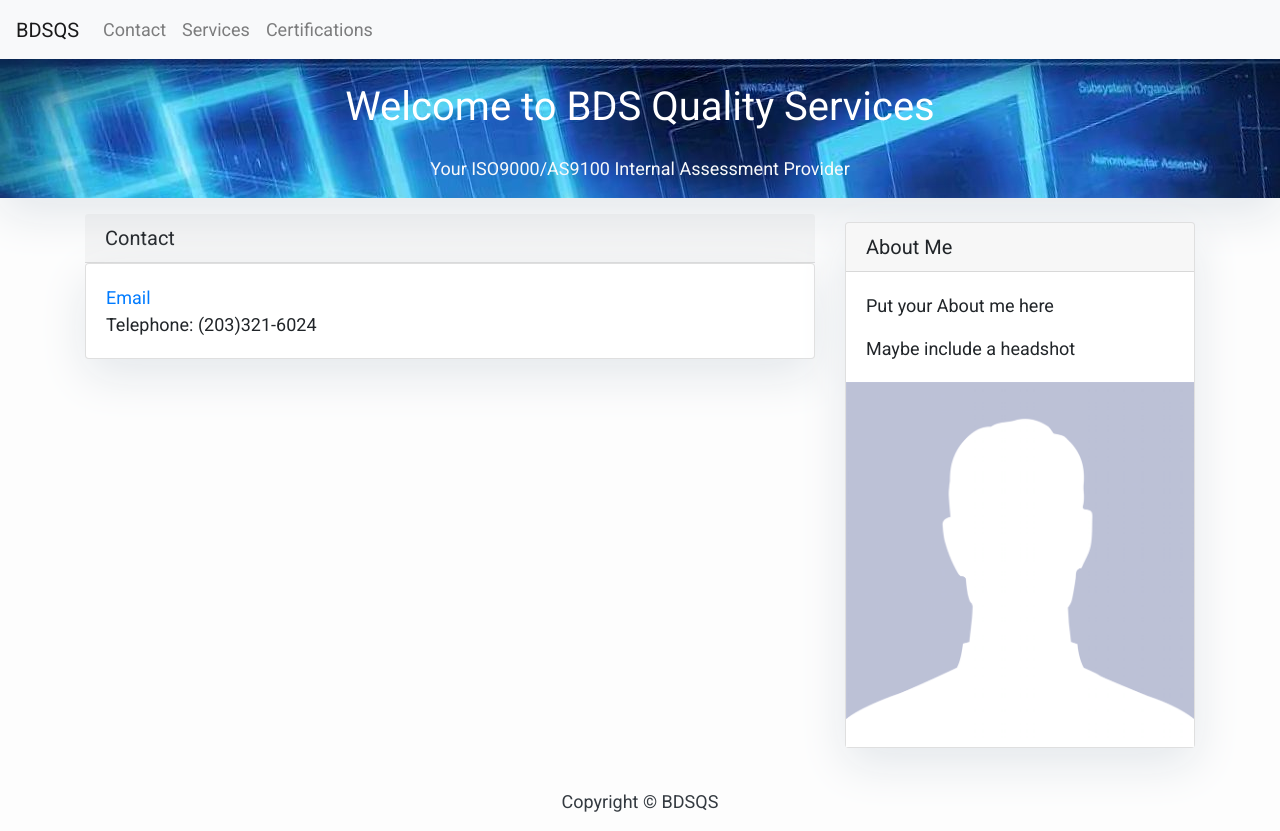
After one commit to michaelbryanstark/bdsQualityServices, a Django app: page /contact/ in a window 1280 px wide. The commit adds this page. Run offline with Django 3.2, Linux system fonts and the light colour scheme; some libraries are stand-ins or nearby versions.

Commit message:
links working and page templates made

```diff
--- a/main_app/templates/base.html
+++ b/main_app/templates/base.html
@@ -13,7 +13,7 @@
 
     <body>
         <nav class="navbar navbar-expand-lg navbar-light bg-light">
-            <a class="navbar-brand" href="#">BDSQS</a>
+            <a class="navbar-brand" href="{% url 'home' %}">BDSQS</a>
             <button class="navbar-toggler" type="button" data-toggle="collapse" data-target="#navbarSupportedContent" aria-controls="navbarSupportedContent" aria-expanded="false" aria-label="Toggle navigation">
               <span class="navbar-toggler-icon"></span>
             </button>
@@ -22,13 +22,13 @@
               <ul class="navbar-nav mr-auto">
 
                 <li class="nav-item">
-                  <a class="nav-link" href="#">Contact</a>
+                  <a class="nav-link" href="{% url 'contact' %}">Contact</a>
                 </li>
                 <li class="nav-item">
-                    <a class="nav-link" href="#">Services</a>
+                    <a class="nav-link" href="{% url 'services' %}">Services</a>
                   </li>
                   <li class="nav-item">
-                    <a class="nav-link" href="#">Certifications</a>
+                    <a class="nav-link" href="{% url 'certifications' %}">Certifications</a>
                   </li>
               </ul>
 
--- /dev/null
+++ b/main_app/templates/contact.html
@@ -0,0 +1,63 @@
+{% extends "base.html" %}
+{% block content %}
+{% load static %}
+<style>
+    body {
+        font-family: "Roboto", sans-serif;
+        font-size: 18px;
+        background-color: #fdfdfd;
+    }
+
+    .head_text {
+        color: white;
+    }
+
+    .card {
+        box-shadow: 0 16px 48px #E3E7EB;
+    }
+
+    .masthead {
+            background: #3398E1;
+            text-align:center;
+            height: auto;
+            box-shadow: 0 16px 48px #E3E7EB;
+            background: url("/static/images/header.jpg") 50% 0 no-repeat fixed;
+
+        }
+
+
+</style>
+
+<header class="masthead">
+    <div class="overlay"></div>
+    <div class="container">
+        <div class="row">
+            <div class=" col-md-8 col-md-10 mx-auto">
+                <div class="site-heading">
+
+                    <h1 class=" site-heading my-4 mt-3 text-white"> Welcome to BDS Quality Services </h1>
+                    <p class="text-light">Your ISO9000/AS9100 Internal Assessment Provider
+                    </p>
+                </div>
+            </div>
+        </div>
+    </div>
+</header>
+<div class="container">
+    <div class="row">
+        <!-- Blog Entries Column -->
+        <div class="col-md-8 mt-3 left">
+            <h5 class="card-header">Contact</h5>
+            <div class="card mb-4">
+                <div class="card-body">
+
+
+                    <a href="mailto:bdstark@bdsqs.net">Email</a>
+                    <p class="card-text">Telephone: (203)321-6024</p>
+                </div>
+            </div>
+        </div>
+        {% block sidebar %} {% include 'sidebar.html' %} {% endblock sidebar %}
+    </div>
+</div>
+{% endblock %}
--- a/main_app/urls.py
+++ b/main_app/urls.py
@@ -4,4 +4,7 @@ from django.urls import path
 
 urlpatterns = [
     path('', views.IndexView.as_view(), name='home'),
+    path('contact/', views.ContactView.as_view(), name='contact'),
+    path('certifications/', views.CertificationsView.as_view(), name='certifications'),
+    path('services/', views.ServicesView.as_view(), name='services'),
 ]
--- a/main_app/views.py
+++ b/main_app/views.py
@@ -10,3 +10,27 @@ class IndexView(generic.ListView):
     def get_queryset(self):
 
         return Info.objects.order_by('updated_on')[:5]
+
+class ContactView(generic.ListView):
+    template_name = 'contact.html'
+    context_object_name = 'latest_Info_list'
+
+    def get_queryset(self):
+
+        return Info.objects.order_by('updated_on')[:5]
+
+class CertificationsView(generic.ListView):
+    template_name = 'certifications.html'
+    context_object_name = 'latest_Info_list'
+
+    def get_queryset(self):
+
+        return Info.objects.order_by('updated_on')[:5]
+
+class ServicesView(generic.ListView):
+    template_name = 'services.html'
+    context_object_name = 'latest_Info_list'
+
+    def get_queryset(self):
+
+        return Info.objects.order_by('updated_on')[:5]
```
Also changed, not shown: main_app/templates/certifications.html (added, +61 -0 lines), main_app/templates/services.html (added, +60 -0 lines).
